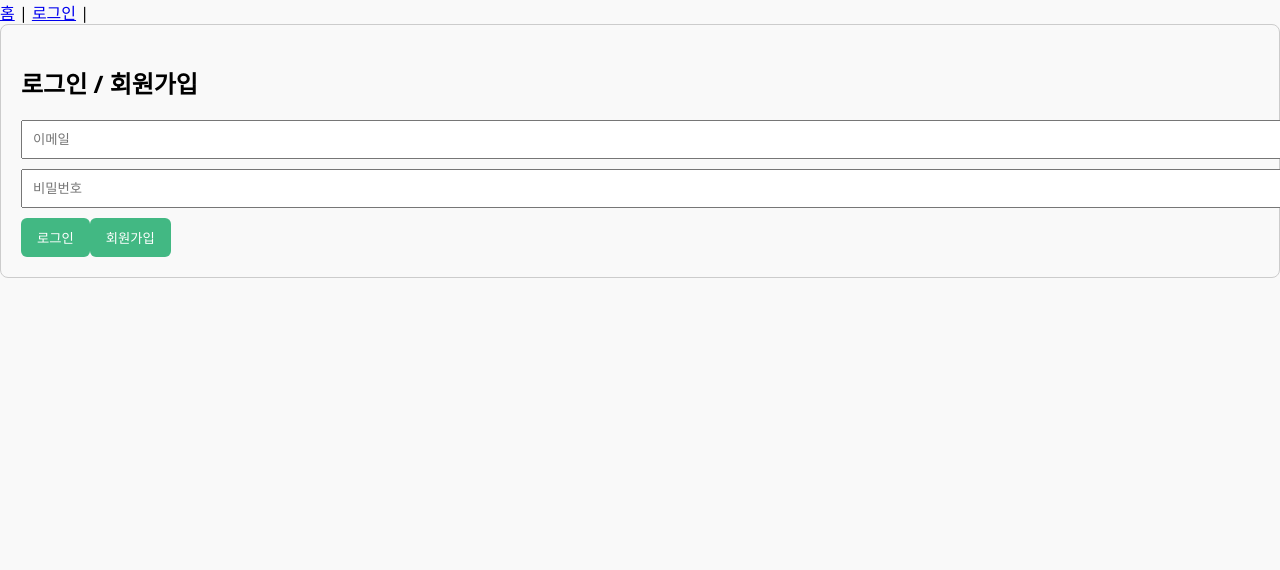
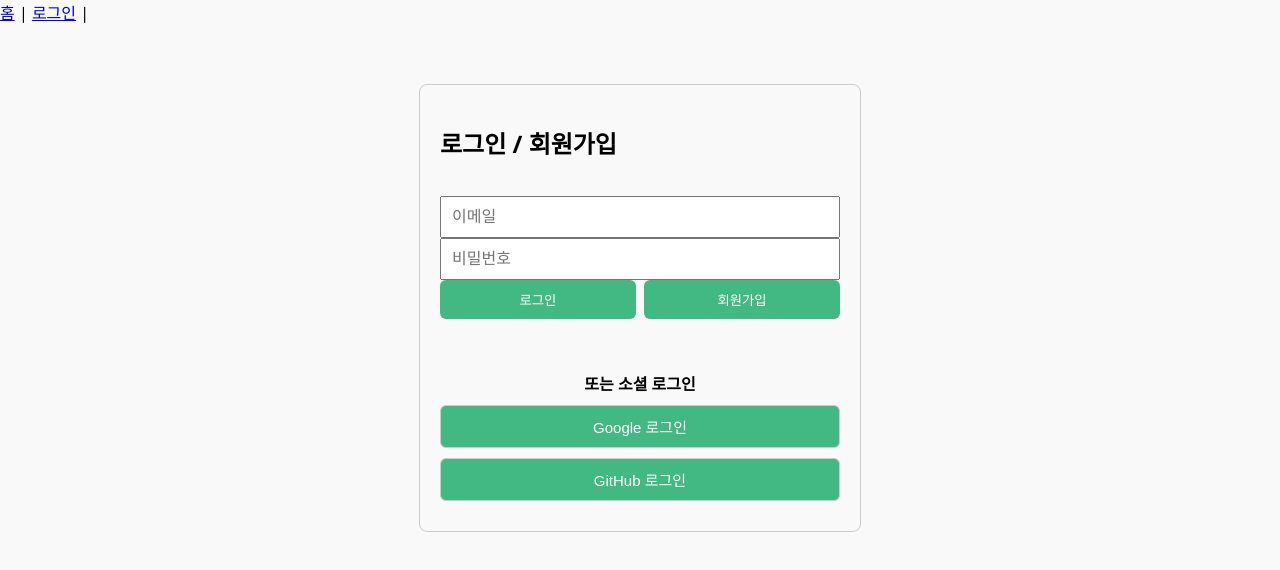
Before and after one commit to heroyooi/vue-firebase-app, a Vue app: page /login in a window 1280 px wide. Shown: the top 570 px of the page. Built offline with nearby package versions, Linux system fonts and the light colour scheme; no server answers.

Commit message:
4강. Firebase Auth - GitHub & Google 소셜 로그인 구현

```diff
--- a/src/libs/firebase.js
+++ b/src/libs/firebase.js
@@ -1,6 +1,6 @@
-import { initializeApp } from 'firebase/app';
-import { getAuth } from 'firebase/auth';
-import { getFirestore } from 'firebase/firestore';
+import { initializeApp } from 'firebase/app'
+import { getAuth, GoogleAuthProvider, GithubAuthProvider } from 'firebase/auth'
+import { getFirestore } from 'firebase/firestore'
 
 const firebaseConfig = {
   apiKey: import.meta.env.VITE_FIREBASE_API_KEY,
@@ -9,9 +9,12 @@ const firebaseConfig = {
   storageBucket: import.meta.env.VITE_FIREBASE_STORAGE_BUCKET,
   messagingSenderId: import.meta.env.VITE_FIREBASE_MESSAGING_SENDER_ID,
   appId: import.meta.env.VITE_FIREBASE_APP_ID,
-};
+}
 
-const app = initializeApp(firebaseConfig);
+const app = initializeApp(firebaseConfig)
 
-export const auth = getAuth(app);
-export const db = getFirestore(app);
+export const auth = getAuth(app)
+export const db = getFirestore(app)
+
+export const googleProvider = new GoogleAuthProvider()
+export const githubProvider = new GithubAuthProvider()
--- a/src/views/LoginView.vue
+++ b/src/views/LoginView.vue
@@ -1,6 +1,7 @@
 <template>
   <div class="login-view">
     <h2>로그인 / 회원가입</h2>
+
     <form @submit.prevent="handleSubmit">
       <input v-model="email" type="email" placeholder="이메일" required />
       <input
@@ -9,56 +10,90 @@
         placeholder="비밀번호"
         required
       />
-      <div>
-        <button @click="mode = 'login'">로그인</button>
-        <button @click="mode = 'signup'">회원가입</button>
+      <div class="buttons">
+        <button type="submit" @click="mode = 'login'">로그인</button>
+        <button type="submit" @click="mode = 'signup'">회원가입</button>
       </div>
     </form>
-    <p v-if="error" style="color: red">{{ error }}</p>
+
+    <div class="social-login">
+      <p>또는 소셜 로그인</p>
+      <button @click="loginWithGoogle">Google 로그인</button>
+      <button @click="loginWithGitHub">GitHub 로그인</button>
+    </div>
+
+    <p v-if="error" class="error">{{ error }}</p>
   </div>
 </template>
 
 <script>
-import { ref } from 'vue';
-import { auth } from '../libs/firebase';
+import { ref } from 'vue'
+import { auth, googleProvider, githubProvider } from '../libs/firebase'
 import {
   createUserWithEmailAndPassword,
   signInWithEmailAndPassword,
-} from 'firebase/auth';
+  signInWithPopup,
+} from 'firebase/auth'
 
 export default {
   setup() {
-    const email = ref('');
-    const password = ref('');
-    const mode = ref('login'); // 또는 'signup'
-    const error = ref('');
+    const email = ref('')
+    const password = ref('')
+    const mode = ref('login')
+    const error = ref('')
 
     const handleSubmit = async () => {
-      error.value = '';
+      error.value = ''
       try {
         if (mode.value === 'signup') {
           const userCredential = await createUserWithEmailAndPassword(
             auth,
             email.value,
             password.value
-          );
-          console.log('회원가입 성공:', userCredential.user);
+          )
+          console.log('회원가입 성공:', userCredential.user)
         } else {
           const userCredential = await signInWithEmailAndPassword(
             auth,
             email.value,
             password.value
-          );
-          console.log('로그인 성공:', userCredential.user);
+          )
+          console.log('로그인 성공:', userCredential.user)
         }
       } catch (err) {
-        error.value = err.message;
+        error.value = err.message
       }
-    };
+    }
 
-    return { email, password, mode, error, handleSubmit };
+    const loginWithGoogle = async () => {
+      try {
+        await signInWithPopup(auth, googleProvider)
+        console.log('✅ Google 로그인 성공')
+      } catch (err) {
+        error.value = err.message
+      }
+    }
+
+    const loginWithGitHub = async () => {
+      try {
+        await signInWithPopup(auth, githubProvider)
+        console.log('✅ GitHub 로그인 성공')
+      } catch (err) {
+        error.value = err.message
+      }
+    }
+
+    return {
+      email,
+      password,
+      mode,
+      error,
+      handleSubmit,
+      loginWithGoogle,
+      loginWithGitHub,
+    }
   },
-};
+}
 </script>
 
 <style scoped lang="scss">
@@ -66,21 +101,57 @@ export default {
   border: 1px solid #ccc;
   border-radius: 8px;
   padding: 20px;
+  max-width: 400px;
+  margin: 60px auto;
+  display: flex;
+  flex-direction: column;
+  gap: 16px;
 
   input {
     width: 100%;
     padding: 10px;
-    margin-bottom: 10px;
+    font-size: 16px;
+    box-sizing: border-box;
   }
 
   .buttons {
     display: flex;
-    gap: 10px;
+    justify-content: space-between;
+
+    button {
+      flex: 1;
+      padding: 10px;
+      margin-right: 8px;
+
+      &:last-child {
+        margin-right: 0;
+      }
+    }
+  }
+
+  .social-login {
+    margin-top: 20px;
+    text-align: center;
+
+    p {
+      margin-bottom: 10px;
+      font-weight: bold;
+    }
+
+    button {
+      width: 100%;
+      padding: 10px;
+      margin-bottom: 10px;
+      font-size: 15px;
+      border: 1px solid #ccc;
+      cursor: pointer;
+    }
   }
 
   .error {
     color: red;
     font-weight: bold;
+    text-align: center;
   }
 }
 </style>
```
